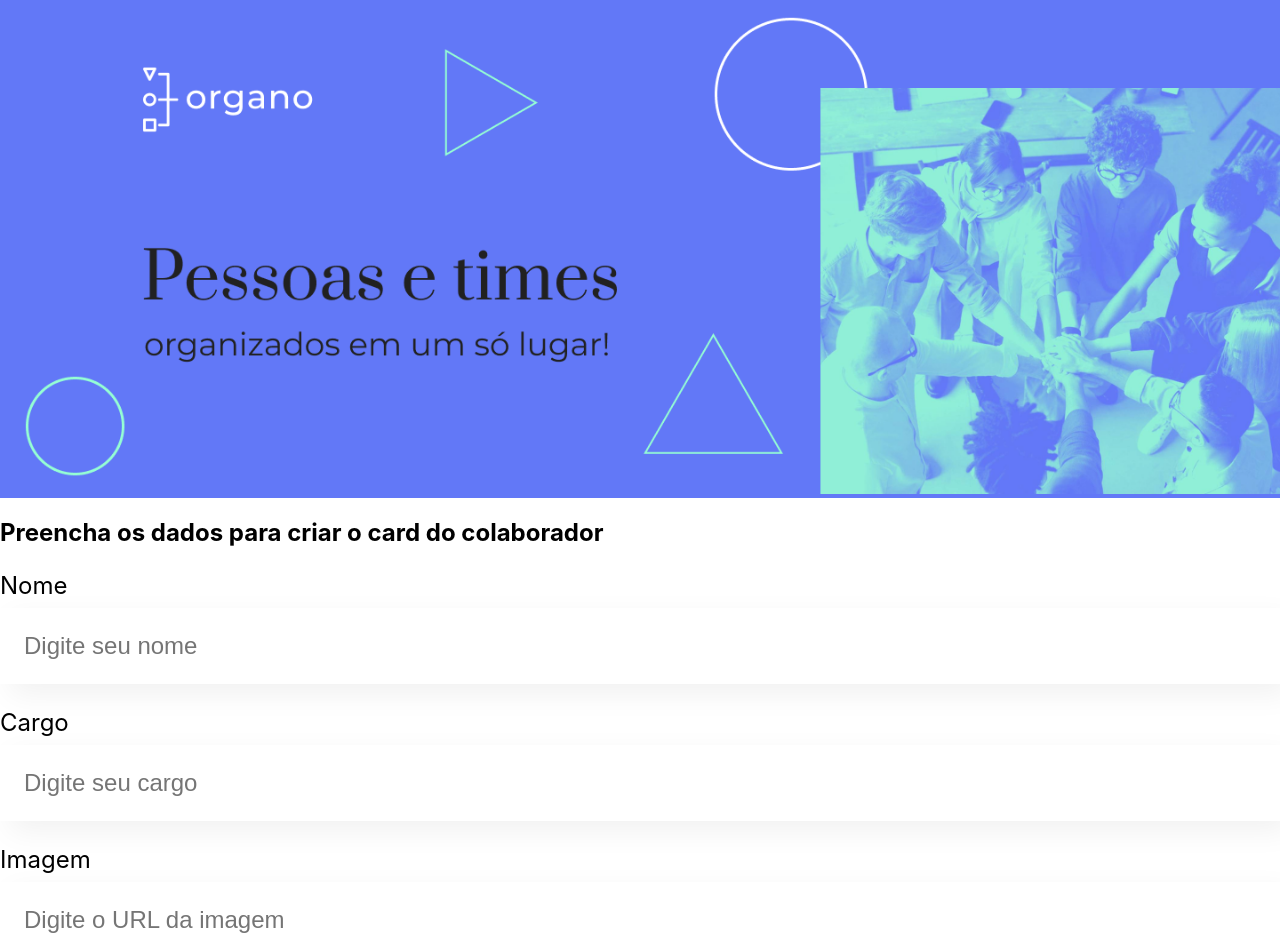
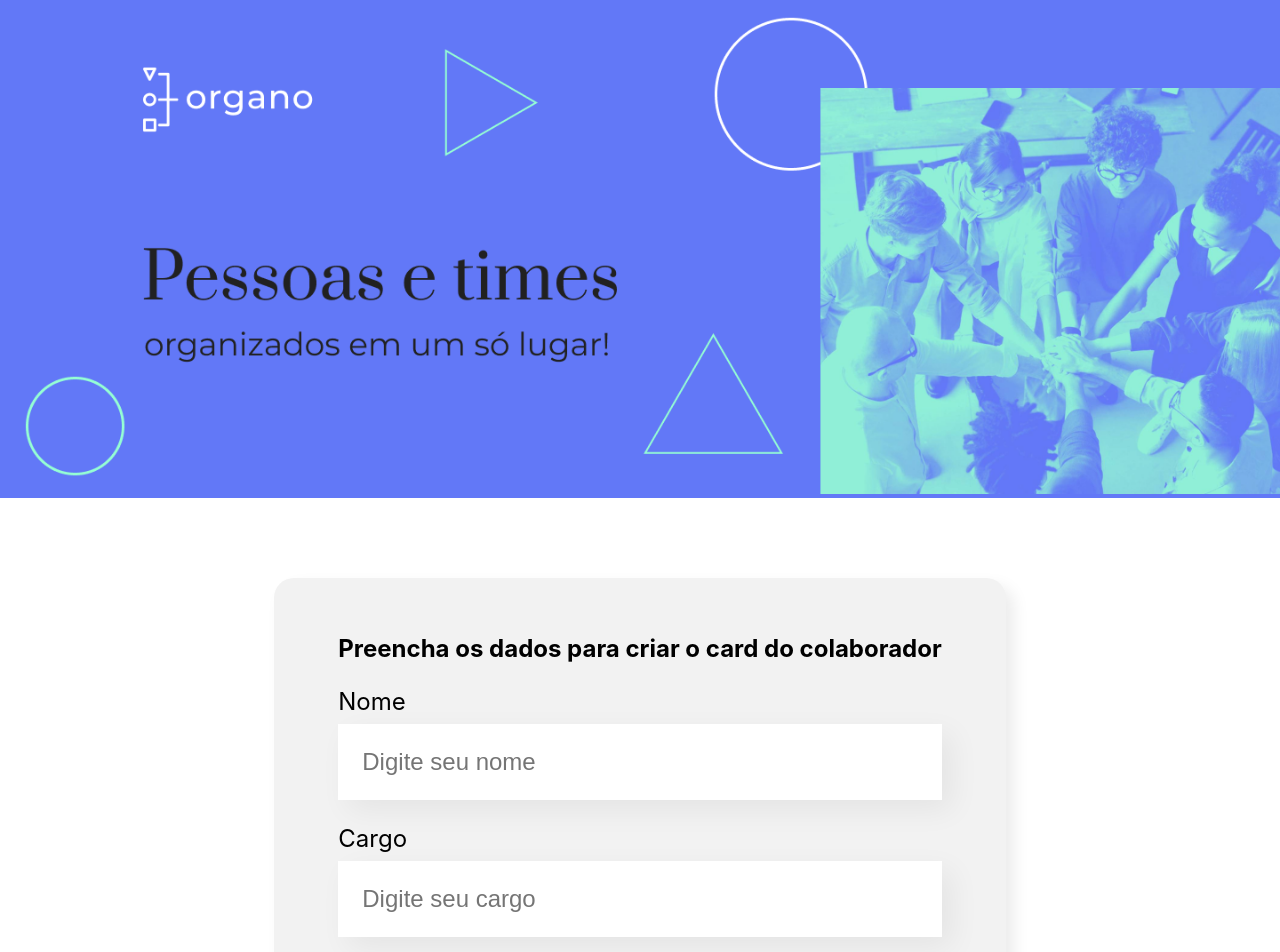
Before and after one commit to SsaGusta/React, a React (Create React App) app: page / in a window 1280 px wide. Shown: the top 952 px of the page. Built offline with nearby package versions, Linux system fonts and the light colour scheme.

Commit message:
add: creating css in the Formulario

```diff
--- a/src/componentes/Formulario/Formulario.css
+++ b/src/componentes/Formulario/Formulario.css
@@ -0,0 +1,13 @@
+.formulario{
+    display: flex;
+    justify-content: center;
+    margin: 80px 0;
+}
+
+.formulario form{
+    max-width: 80%;
+    background-color: #F2F2F2;
+    border-radius: 20px;
+    padding: 36px 64px;
+    box-shadow: 8px 8px 16px rgb(0,0,0,0.08);
+}
```
